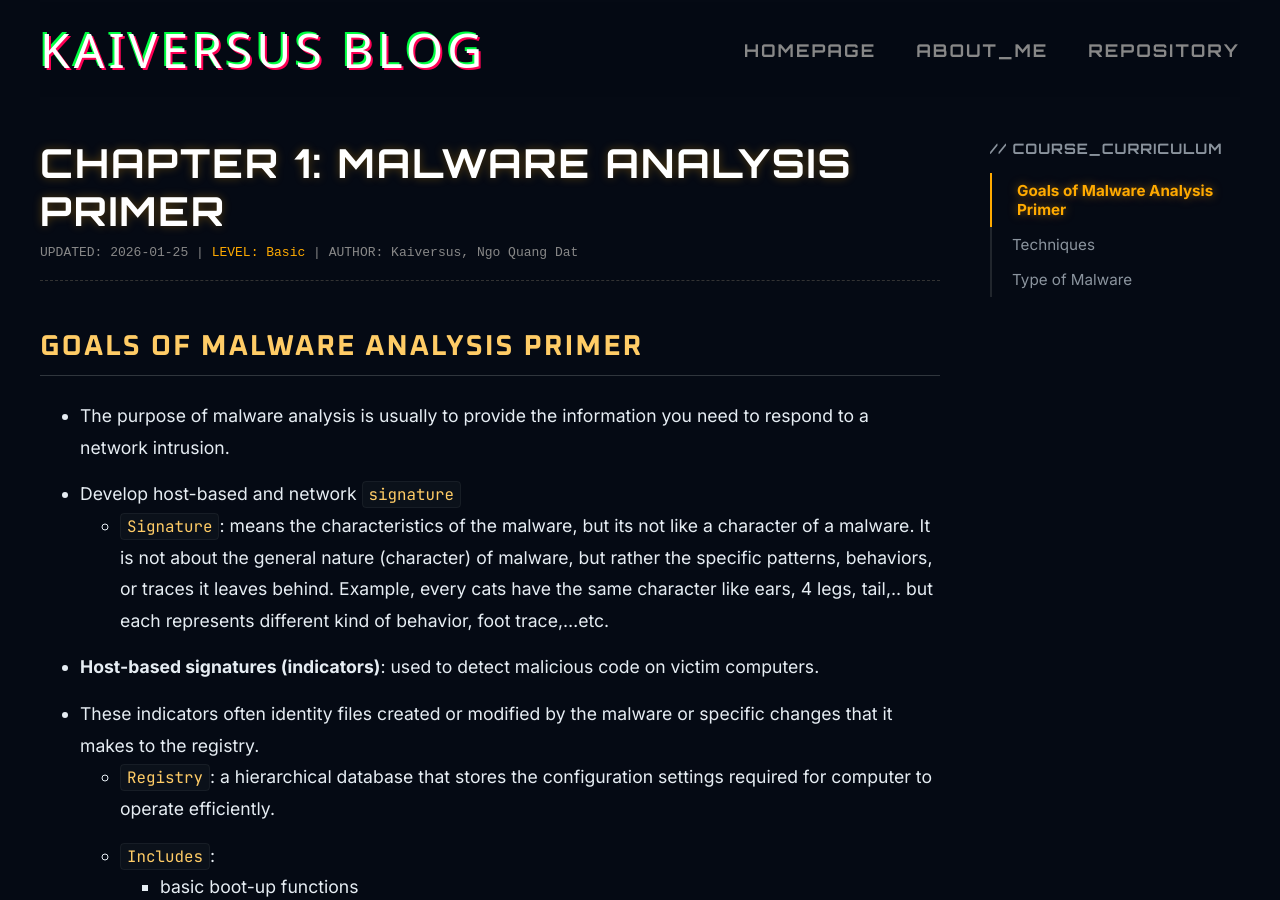
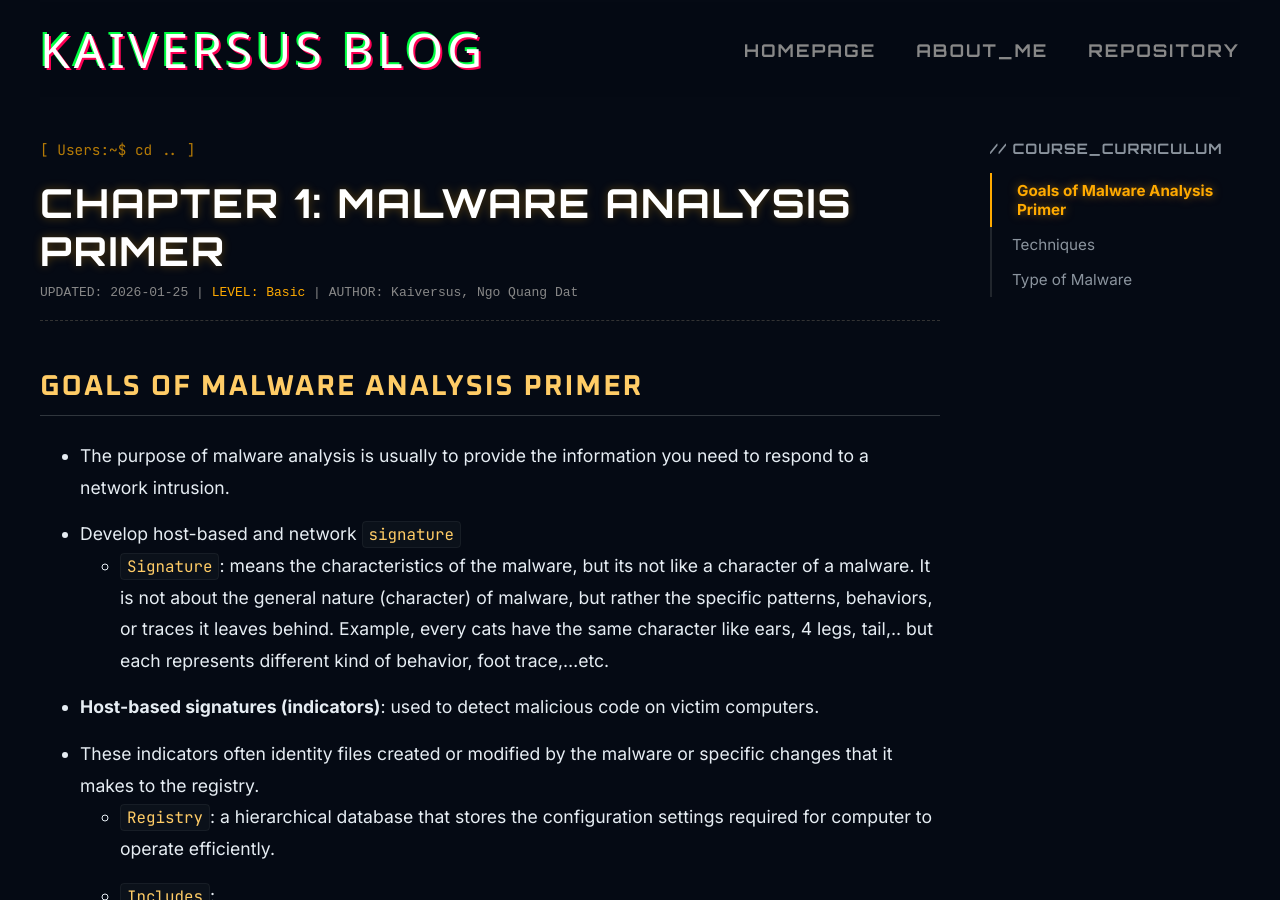
Before and after one commit to kaiversus/kaiversus.github.io, a Jekyll site: the page built from _courses/malware/chapter_1.md, in a window 1280 px wide and 900 px high. Built offline with Jekyll 4.4.1, drawn with Linux system fonts in a browser that asks for light colours; some web fonts are replaced.

Commit message:
Update course.html

```diff
--- a/_layouts/course.html
+++ b/_layouts/course.html
@@ -153,6 +153,19 @@
     </div>
     <div class="course-layout">
         <main class="course-content">
+            <div style="margin-bottom: 20px;">
+                <a href="/courses/" style="
+                    color: var(--course-accent);
+                    font-family: 'JetBrains Mono', monospace;
+                    text-decoration: none;
+                    font-size: 0.9rem;
+                    opacity: 0.7;
+                    transition: 0.3s;
+                    display: inline-block;
+                " onmouseover="this.style.opacity='1'; this.style.letterSpacing='1px'" onmouseout="this.style.opacity='0.7'; this.style.letterSpacing='0'">
+                    [ Users:~$ cd .. ]
+                </a>
+            </div>
             <div style="margin-bottom: 30px; border-bottom: 1px dashed #333; padding-bottom: 20px;">
                 <h1 style="margin: 0;">{{ page.title }}</h1>
                 <div style="margin-top: 10px; color: #888; font-family: monospace;">
```
